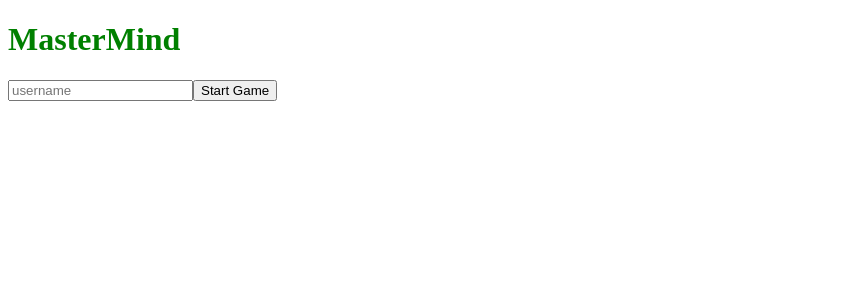
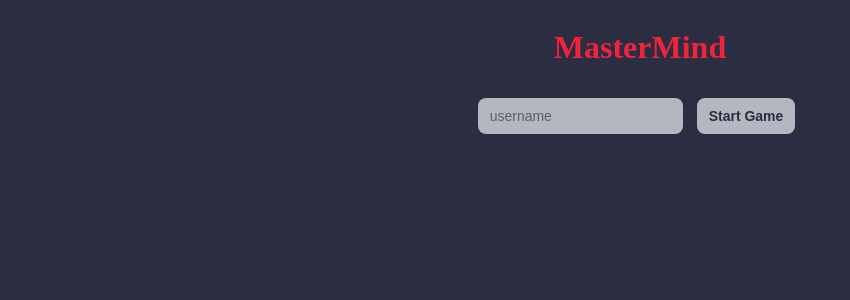
Before and after one commit to lundas/mastermind, a React app: page / in a window 1280 px wide. Shown: the top 300 px of the page, without its empty margins (0-850 px from the left). Built offline with nearby package versions, Linux system fonts and the light colour scheme.

Commit message:
completed basic css styling

```diff
--- a/client/src/components/GuessInput.jsx
+++ b/client/src/components/GuessInput.jsx
@@ -22,7 +22,7 @@ export default function GuessInput({
   let lastGuess = guessList[guessList.length - 1] || mockGuess;
   return(
     <div id="guess-input-container">
-      <h3>Make Your Guess</h3>
+      <h2>Make Your Guess</h2>
       <GuessSelect name={'guess1'}/>
       <GuessSelect name={'guess2'}/>
       <GuessSelect name={'guess3'}/>
--- a/client/src/styles.css
+++ b/client/src/styles.css
@@ -1,3 +1,72 @@
+body {
+  background-color: #2B2D42;
+}
+
+#root,
+#guess-history-container {
+  display: flex;
+  flex-direction: column;
+  align-items: center;
+  text-align: center;
+  color: #EDF2F4;
+}
+
 h1 {
-  color: green;
+  color: #EF233C;
 }
+
+button {
+  background-color: #EDF2F4;
+  border-radius: 8px;
+  border-width: 0;
+  color: #2B2D42;
+  cursor: pointer;
+  display: inline-block;
+  font-size: 14px;
+  font-weight: 750;
+  list-style: none;
+  margin: .75em;
+  padding: 10px 12px;
+  text-align: center;
+  transition: all 200ms;
+  vertical-align: baseline;
+  white-space: nowrap;
+  user-select: none;
+  -webkit-user-select: none;
+  touch-action: manipulation;
+  opacity: 70%;
+}
+
+input,
+select {
+  padding: 10px 12px;
+  font-size: 14px;
+  font-weight: 500;
+  border-radius: 8px;
+  border: 0;
+  background-color: #EDF2F4;
+  color: #2B2D42;
+  opacity: 70%;
+  margin: .25em;
+}
+
+select {
+  cursor: pointer;
+  font-weight: 750;
+}
+
+table {
+  table-layout: fixed;
+  width: 35em;
+}
+
+tbody tr:nth-child(odd) {
+  background-color: #EDF2F4;
+  color: #2B2D42;
+  opacity: 70%;
+}
+
+td,
+th {
+  padding: .25em;
+}
```
